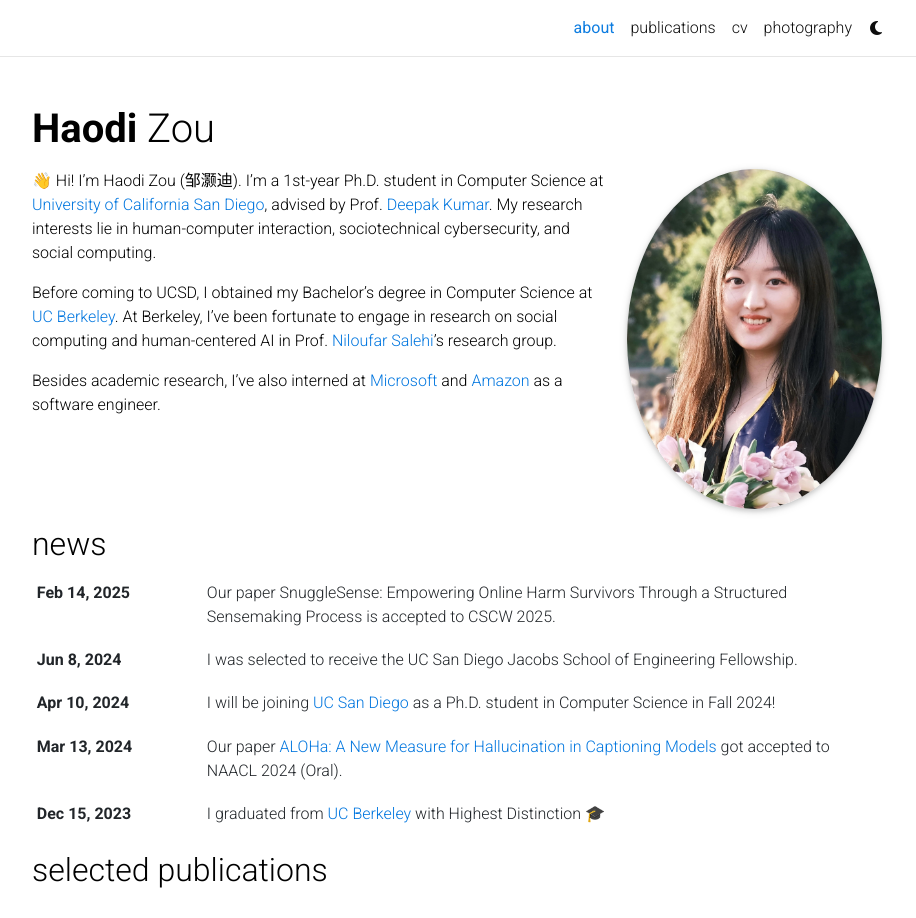
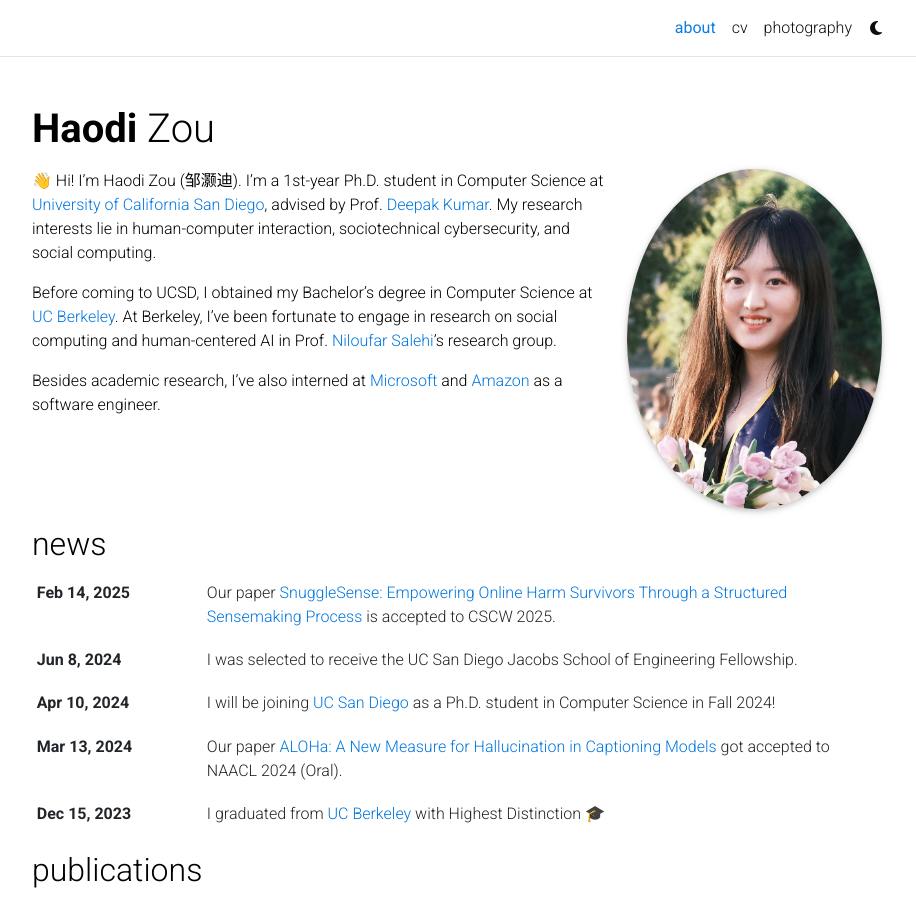
Before and after one commit to haodi-zou/haodi-zou.github.io, a Jekyll site: the page built from _pages/about.md, in a window 1280 px wide and 1194 px high, cut to the strip 0-918 px from the top of the window. Shown: the whole strip, without its empty margins (183-1099 px from the left). Built offline with Jekyll 4.4.1, drawn with Linux system fonts in a browser that asks for light colours; full-size pictures stand in for the smaller copies a plugin makes; emoji names are drawn with the system emoji font; some web fonts are replaced; comment, search, counter and statistics services are not loaded; a style sheet for code colours, icons or effects is not loaded.

```diff
--- a/_layouts/about.html
+++ b/_layouts/about.html
@@ -57,7 +57,7 @@ layout: default
           <!-- Selected papers -->
           {% if page.selected_papers -%}
             <!-- <h2><a href="{{ '/publications/' | relative_url }}" style="color: inherit;">selected publications</a></h2> -->
-            <h2>selected publications</h2>
+            <h2>publications</h2>
             {%- include selected_papers.html %}
           {%- endif %}
 
```
Also changed, not shown: _bibliography/papers.bib (+7 -3 lines), _news/announcement_6.md (+1 -1 lines), _pages/cv.md (+1 -1 lines), _pages/publications.md (+1 -1 lines), assets/img/publication_preview/aloha.png (added), 1 other file.
